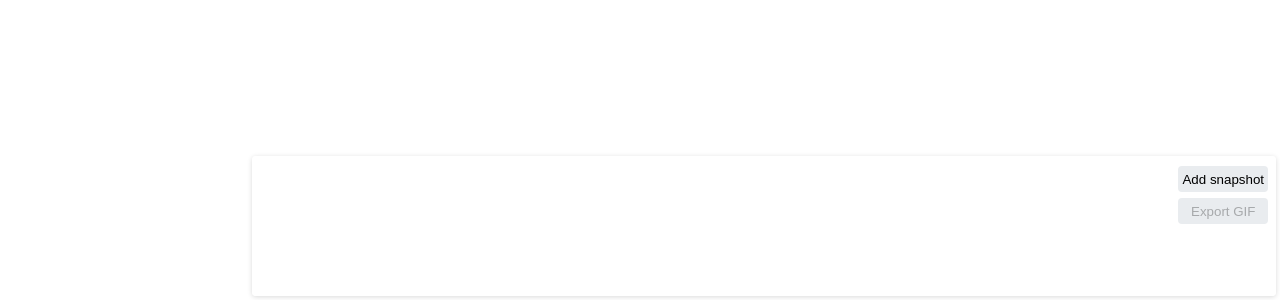
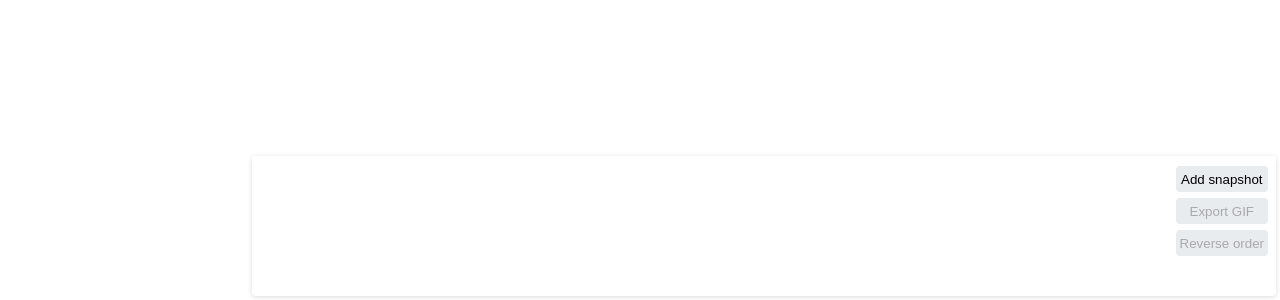
Before and after one commit to dai-shi/excalidraw-claymate, a React (Create React App) app: page / in a window 1280 px wide. Shown: the part 500-800 px from the top of the page. Built offline with nearby package versions, Linux system fonts and the light colour scheme; the HTML template or start-up script is replaced by a standard one.

Commit message:
Support for reversing the order of snapshots

```diff
--- a/src/Claymate.tsx
+++ b/src/Claymate.tsx
@@ -91,6 +91,9 @@ const Claymate: React.FC<Props> = ({ lastElementsRef }) => {
       return tmp;
     });
   };
+  const reverseOrder = () => {
+    setSnapshots( (prev) => [...prev].reverse())
+  }
   return (
     <div className="Claymate">
       <div className="Claymate-snapshots">
@@ -137,6 +140,13 @@ const Claymate: React.FC<Props> = ({ lastElementsRef }) => {
         >
           Export GIF
         </button>
+        <button
+          type="button"
+          onClick={reverseOrder}
+          disabled={snapshots.length <= 1}
+        >
+          Reverse order
+        </button>
       </div>
     </div>
   );
```
